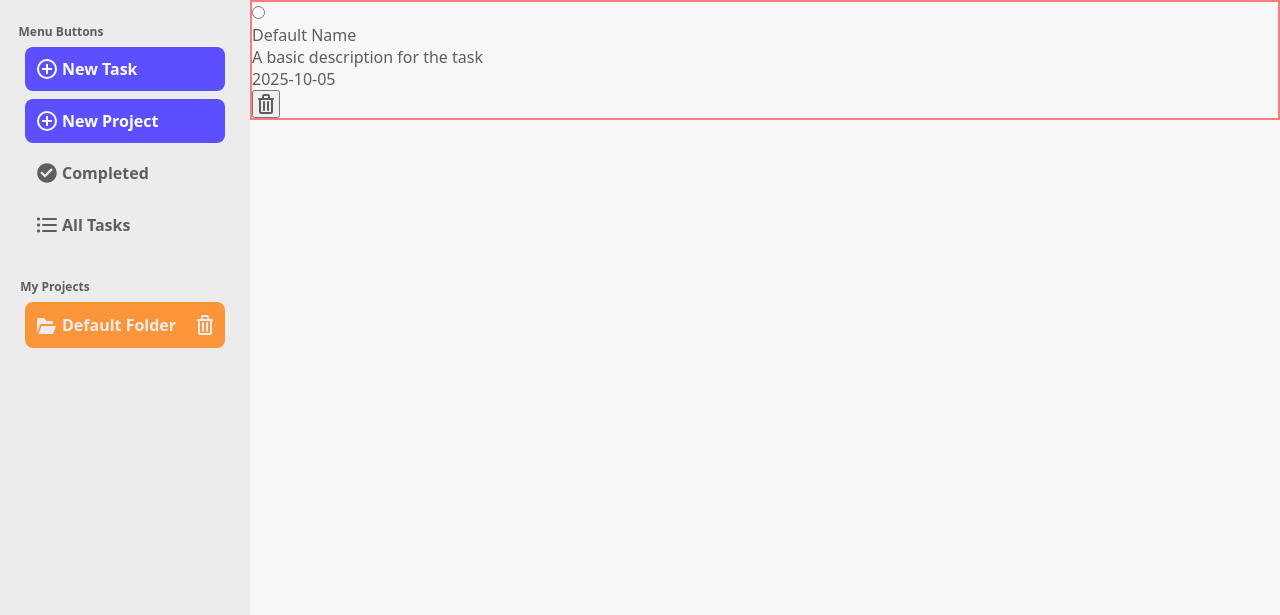
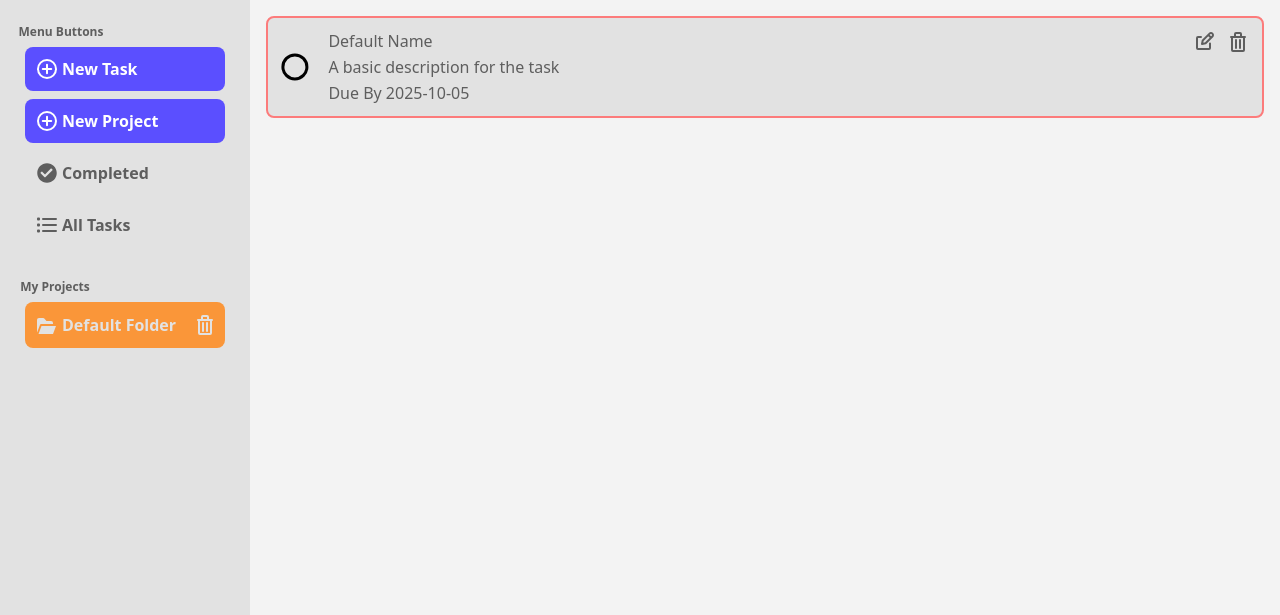
Before and after one commit to Mathew-Theberge/Todo-List, a website built with webpack: page src/template.html in a window 1280 px wide. Shown: the part 185-800 px from the top of the page. Built offline with nearby package versions, Linux system fonts and the light colour scheme.

Commit message:
Add styling to task cards

```diff
--- a/src/DOM-manipulation.js
+++ b/src/DOM-manipulation.js
@@ -79,14 +79,17 @@ export function updateDisplay() {
 export function renderTaskObj(task) {
 
     const taskCard = document.createElement("div")
-    const radio = document.createElement("input")
+    const checkbox = document.createElement("input")
     const name = document.createElement("div")
     const description = document.createElement("div")
     const dueDate = document.createElement("div")
     const deleteBtn = document.createElement("button")
     const container = document.createElement("div")
+    const editBtn = document.createElement("button")
     const svgTrashCan = document.createElementNS("http://www.w3.org/2000/svg", "svg")
     const pathTrashCan = document.createElementNS('http://www.w3.org/2000/svg', 'path')
+    const svgEdit = document.createElementNS("http://www.w3.org/2000/svg", "svg")
+    const pathEdit = document.createElementNS('http://www.w3.org/2000/svg', 'path')
 
     svgTrashCan.setAttribute("class", "w-6 h-6 text-gray-800 dark:text-white")
     svgTrashCan.setAttribute("aria-hidden", "true")
@@ -104,16 +107,34 @@ export function renderTaskObj(task) {
 
     svgTrashCan.append(pathTrashCan)
 
+    svgEdit.setAttribute("class", "w-6 h-6 text-gray-800 dark:text-white")
+    svgEdit.setAttribute("aria-hidden", "true")
+    svgEdit.setAttribute("xmlns", "http://www.w3.org/2000/svg")
+    svgEdit.setAttribute("width", "24")
+    svgEdit.setAttribute("height", "24")
+    svgEdit.setAttribute("fill", "none")
+    svgEdit.setAttribute("viewbox", "0 0 24 24")
+
+    pathEdit.setAttribute("stroke", "currentColor")
+    pathEdit.setAttribute("stroke-linecap", "round")
+    pathEdit.setAttribute("stroke-linejoin", "round")
+    pathEdit.setAttribute("stroke-width", "2")
+    pathEdit.setAttribute("d", "m14.304 4.844 2.852 2.852M7 7H4a1 1 0 0 0-1 1v10a1 1 0 0 0 1 1h11a1 1 0 0 0 1-1v-4.5m2.409-9.91a2.017 2.017 0 0 1 0 2.853l-6.844 6.844L8 14l.713-3.565 6.844-6.844a2.015 2.015 0 0 1 2.852 0Z")
+
+    svgEdit.append(pathEdit)
+
+
     taskCard.classList.add("taskCard")
-    radio.setAttribute("type", "radio")
+    checkbox.setAttribute("type", "checkbox")
     name.textContent = task.name
     description.textContent = task.description
-    dueDate.textContent = task.dueDate
+    dueDate.textContent = "Due By " + task.dueDate
     deleteBtn.append(svgTrashCan)
+    editBtn.append(svgEdit)
     container.classList.add("container")
 
     if (task.isCompleted) {
-        radio.setAttribute("checked", "checked")
+        checkbox.setAttribute("checked", "checked")
     }
 
     switch (task.priority) {
@@ -129,13 +150,13 @@ export function renderTaskObj(task) {
     }
 
     container.append(name, description, dueDate)
-    taskCard.append(radio, container, deleteBtn)
+    taskCard.append(checkbox, container, editBtn, deleteBtn)
     tasks.append(taskCard)
 
     // event listeners
 
-    radio.addEventListener("click", () => {
-        toggleTaskCompletion(task, taskCard, radio)
+    checkbox.addEventListener("click", () => {
+        toggleTaskCompletion(task, taskCard, checkbox)
     })
 
     deleteBtn.addEventListener("click", () => {
--- a/src/eventListener-logic.js
+++ b/src/eventListener-logic.js
@@ -1,12 +1,11 @@
-import { displayCurrentFolder, projectName, displayCompletedFolder, displayAllTasksFolder, updateDisplay,} from "./DOM-manipulation"
+import { displayCurrentFolder, projectName, displayCompletedFolder, displayAllTasksFolder} from "./DOM-manipulation"
 import { allFoldersArray } from "./folder-logic.js"
 import { updateStorage } from "./index.js"
 import { allTasksArray, updateTaskIds } from "./task-logic.js"
 
-export function toggleTaskCompletion(object, taskCard, radioBtn) {
+export function toggleTaskCompletion(object, taskCard) {
     if (object.isCompleted === true) {
         object.isCompleted = false
-        radioBtn.setAttribute("disabled", "disabled")
         addFastFadeAnimation(taskCard, displayCompletedFolder)
     } else {
         object.isCompleted = true
--- a/src/style.css
+++ b/src/style.css
@@ -26,14 +26,15 @@ a {
 /* css variables */
 
 :root {
+    --form-control-color: rebeccapurple;
     --clr-text: #111827;
-    --clr-dark: #ececec;
+    --clr-dark: #e2e2e2;
     --clr-primary: #fa9639;
     --clr-secondary:#5b4fff;
     --clr-primary-semi-transparent:#fa963942;
     --clr-secondary-semi-transparent:#5b4fffc0;
     --clr-toggle-shade: black;
-    --clr-accent: #f7f7f7;
+    --clr-accent: #f3f3f3;
     --rotateIcon: 180deg;
     --header-image: url(images/header-background1lightmode.svg);
     color: #5e5e5e;
@@ -205,6 +206,10 @@ a {
     background-color: var(--clr-secondary-semi-transparent);
 }
 
+.folderContainer :last-child:hover {
+    color: color-mix(in srgb, currentColor 65%, transparent);
+}
+
 
 .folderContainer:hover,
 #sidebar .allTasksBtn:hover,
@@ -310,6 +315,90 @@ body.darkmode .folderContainer button {
     margin-bottom: 3px;
 }
 
+/* content body / card section styling */
+
+.tasks {
+    display: flex;
+    flex-direction: column;
+    gap: 16px;
+    padding: 16px;
+}
+
+.taskCard {
+    border-radius: 8px;
+    display: flex;
+    align-items: center;
+    padding: 12px;
+    padding-left: 18px;
+    gap: 8px;
+    background-color: var(--clr-dark);
+}
+
+.taskCard button {
+    background-color: #00000000;
+    outline: none;
+    border: none;
+    align-self: flex-start;
+}
+
+.taskCard button:hover {
+    color: color-mix(in srgb, currentColor 35%, transparent);
+}
+
+.taskCard .container {
+    margin-right: auto;
+    display: flex;
+    flex-direction: column;
+    gap: 4px;
+    margin-left: 16px;
+}
+
+
+
+.taskCard input {
+     /* Add if not using autoprefixer */
+  -webkit-appearance: none;
+  /* Remove most all native input styles */
+  appearance: none;
+  /* For iOS < 15 */
+  background-color: var(black);
+  /* Not removed via appearance */
+  margin: 0;
+
+  font: inherit;
+  color: white;
+  width: 1.15em;
+  height: 1.15em;
+  border: 0.15em solid black;
+  border-radius: 50%;
+  transform: translateY(-0.075em);
+  transform: scale(1.5);
+
+  display: grid;
+  place-content: center;
+}
+
+body.darkmode .taskCard input {
+    border: 0.15em solid white;
+}
+
+.taskCard input::before {
+    content: "";
+    width: 0.65em;
+    height: 0.65em;
+    border-radius: 50%;
+    transform: scale(0);
+    transition: 120ms transform ease-in-out;
+    box-shadow: inset 1em 1em var(--clr-primary);
+    /* Windows High Contrast Mode */
+    background-color: CanvasText;
+    transform-origin: bottom left;
+    clip-path: polygon(14% 44%, 0 65%, 50% 100%, 100% 16%, 80% 0%, 43% 62%);
+}
+
+.taskCard input:checked::before {
+    transform: scale(1);
+}
 
 
 /* animations */
```
